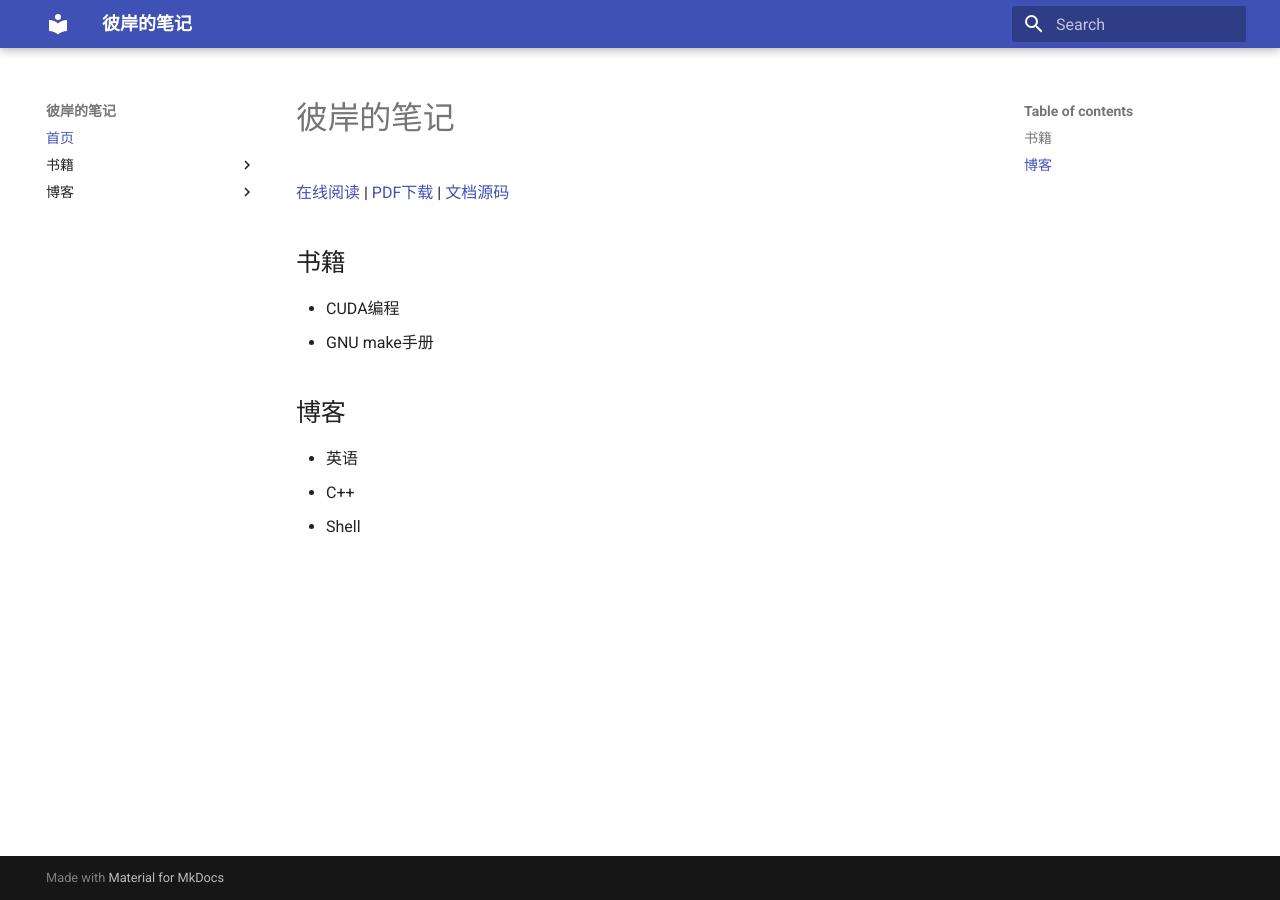
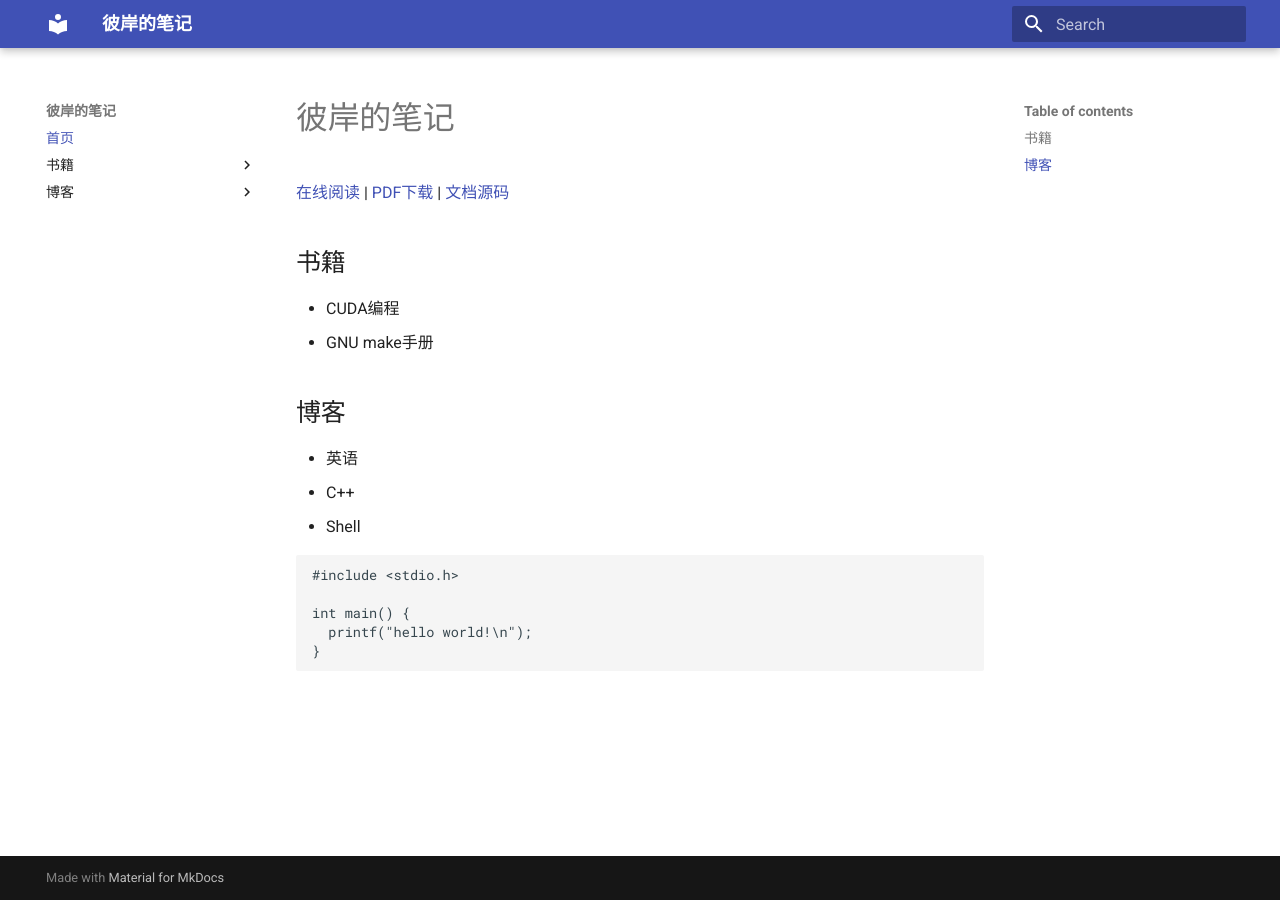
Before and after one commit to bi-an/learning_books, an MkDocs documentation site: the page built from docs/index.md, in a window 1280 px wide. Built offline with MkDocs 1.6.1 and Material for MkDocs 9.7.7, drawn with Linux system fonts in a browser that asks for light colours.

Commit message:
Update index.md

````diff
--- a/docs/index.md
+++ b/docs/index.md
@@ -14,3 +14,11 @@
 * 英语
 * C++
 * Shell
+
+```cpp
+#include <stdio.h>
+
+int main() {
+  printf("hello world!\n");
+}
+```
````
